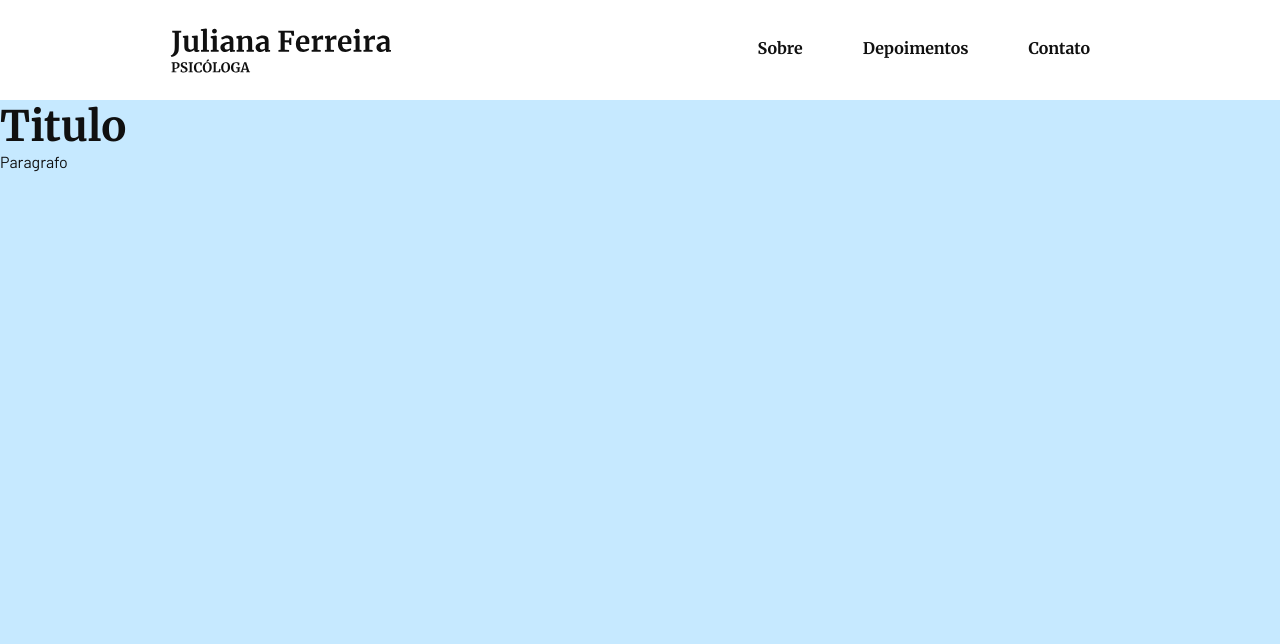
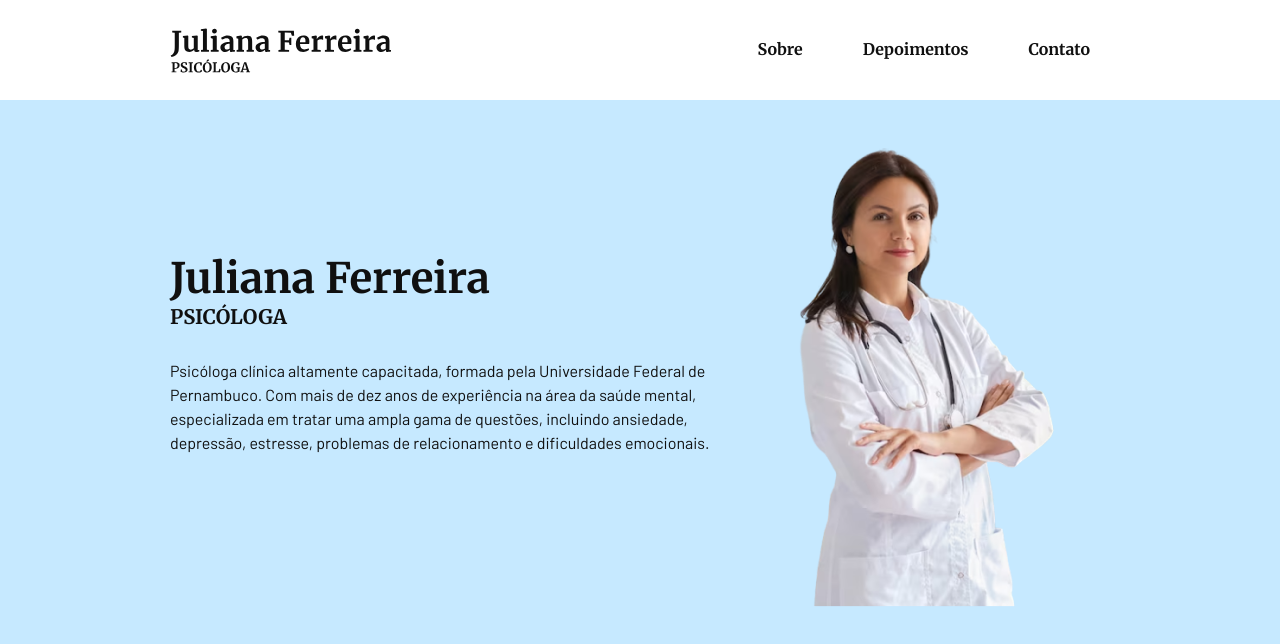
Before and after one commit to paulohldev/psicologa-julianaferreira, a React (Vite) app: page / in a window 1280 px wide. Shown: the top 644 px of the page. Built offline with nearby package versions, Linux system fonts and the light colour scheme.

Commit message:
seção de introdução

```diff
--- a/src/App.jsx
+++ b/src/App.jsx
@@ -1,13 +1,11 @@
 import Header from './components/header/Header';
-import Paragrafo from './components/Paragrafo';
-import Titulo from './components/Titulo';
+import Introducao from './components/introducao/Introducao';
 
 function App() {
   return (
     <div>
       <Header />
-      <Titulo>Titulo</Titulo>
-      <Paragrafo>Paragrafo</Paragrafo>
+      <Introducao />
     </div>
   );
 }
--- a/src/components/Paragrafo.jsx
+++ b/src/components/Paragrafo.jsx
@@ -5,10 +5,13 @@ const Paragraph = styled.p`
   font-family: 'Barlow', sans-serif;
   font-weight: ${({ semibold }) => (semibold ? 'semibold' : 'regular')};
   color: var(--black);
+  max-width: ${({ width }) => (width ? width + 'px' : '540px')};
+  line-height: 1.5;
+  margin-top: ${({ top }) => (top ? top + 'px' : 0)};
 `;
 
-const Paragrafo = ({ children }) => {
-  return <Paragraph>{children}</Paragraph>;
+const Paragrafo = ({ children, ...props }) => {
+  return <Paragraph {...props}>{children}</Paragraph>;
 };
 
 export default Paragrafo;
--- a/src/components/Titulo.jsx
+++ b/src/components/Titulo.jsx
@@ -5,18 +5,20 @@ const Title = styled.h1`
   font-family: 'Merriweather', serif;
   font-weight: bold;
   color: var(--black);
-  font-size: ${({ subtitle, customer, link }) =>
+  font-size: ${({ subtitle, customer, link, role }) =>
     subtitle
       ? '2rem'
       : '2.625rem' && customer
       ? '1rem'
       : '2.625rem' && link
       ? '1.125rem'
+      : '2.625rem' && role
+      ? '1.25rem'
       : '2.625rem'};
 `;
 
-const Titulo = ({ children }) => {
-  return <Title>{children}</Title>;
+const Titulo = ({ children, ...props }) => {
+  return <Title {...props}>{children}</Title>;
 };
 
 export default Titulo;
--- a/src/components/header/Header.jsx
+++ b/src/components/header/Header.jsx
@@ -36,7 +36,7 @@ const Link = styled.a`
     content: '';
     display: block;
     background-color: var(--black);
-    height: 4px;
+    height: 2px;
     width: 0px;
     transition: 0.3s all;
     position: relative;
--- /dev/null
+++ b/src/components/introducao/Introducao.jsx
@@ -0,0 +1,37 @@
+import React from 'react';
+import Titulo from '../Titulo';
+import Paragrafo from '../Paragrafo';
+import styled from 'styled-components';
+import Foto from '../../assets/images/Psicologa.png';
+
+const Image = styled.img`
+  display: block;
+  max-width: 100%;
+`;
+
+const Section = styled.section`
+  display: flex;
+  justify-content: space-between;
+  align-items: center;
+`;
+
+const Introducao = () => {
+  return (
+    <Section className="container">
+      <div>
+        <Titulo>Juliana Ferreira</Titulo>
+        <Titulo role>PSICÓLOGA</Titulo>
+        <Paragrafo top={30}>
+          Psicóloga clínica altamente capacitada, formada pela Universidade
+          Federal de Pernambuco. Com mais de dez anos de experiência na área da
+          saúde mental, especializada em tratar uma ampla gama de questões,
+          incluindo ansiedade, depressão, estresse, problemas de relacionamento
+          e dificuldades emocionais.
+        </Paragrafo>
+      </div>
+      <Image src={Foto} alt="Psicóloga Juliana Ferreira" />
+    </Section>
+  );
+};
+
+export default Introducao;
```
Also changed, not shown: src/assets/images/Psicologa.png (added).
